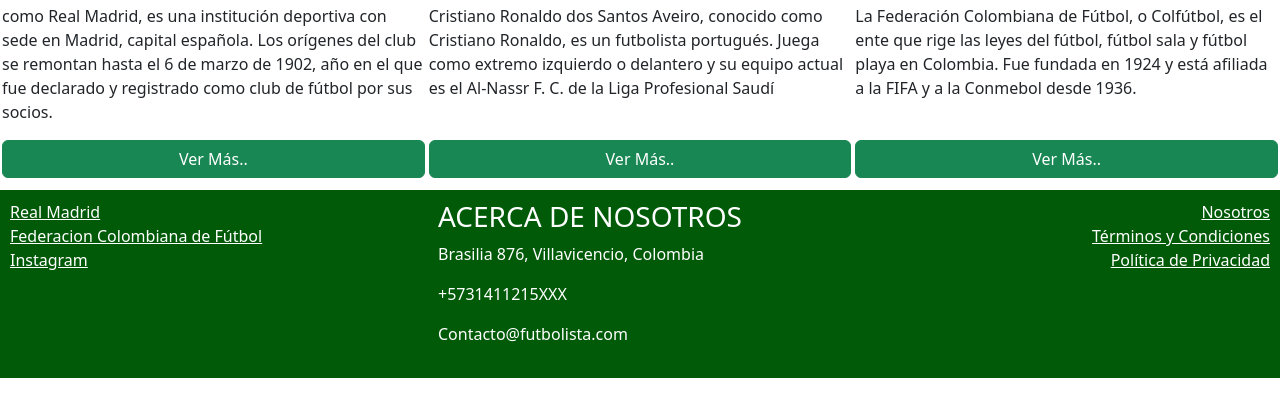
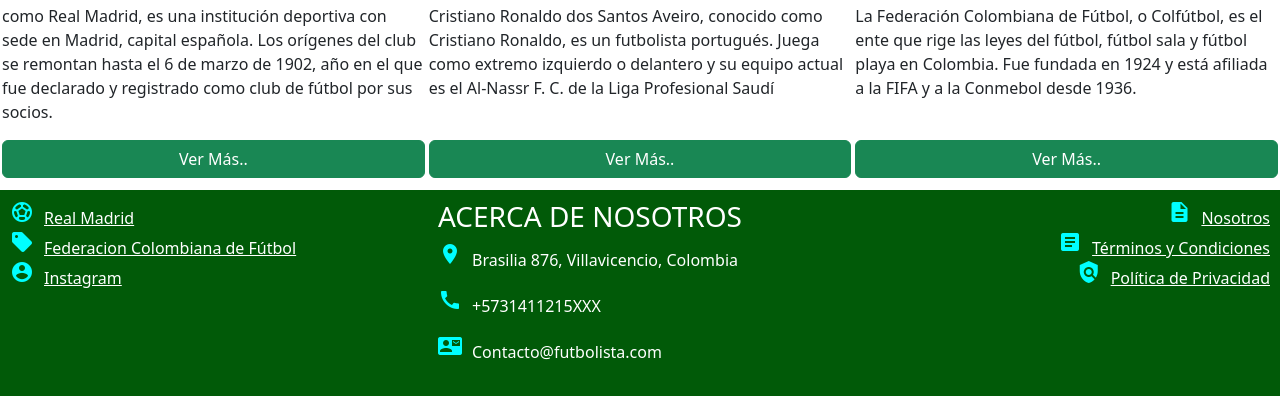
Before and after one commit to StevensCanon/GoalShirts, a website: page index.html in a window 1280 px wide. Shown: the part 832-1228 px from the top of the page. Drawn offline with nearby package versions, Linux system fonts and the light colour scheme; a web font is replaced by a local one.

Commit message:
Usando open-icons

```diff
--- a/css/style.css
+++ b/css/style.css
@@ -10,7 +10,8 @@
     color: #fff;
     margin-bottom: 0px;
     margin-top: 10px;
-  }
+}
+
 
 footer a{
   color: #fff;
@@ -24,3 +25,9 @@
   .btn-reserva{
     width: 100%;
   }
+
+  .footer-address-icon {
+   padding-right:10px ;
+   color: aqua;
+   padding-bottom: 4px;
+  }
--- a/index.html
+++ b/index.html
@@ -4,6 +4,9 @@
     <meta charset="UTF-8">
     <meta name="viewport" content="width=device-width, initial-scale=1.0">
     <link rel="Stylesheet" href="node_modules/bootstrap/dist/css/bootstrap.min.css">
+    <link rel="Stylesheet" href="node_modules/open-iconic/font/css/open-iconic-bootstrap.min.css">
+    <link href="https://fonts.googleapis.com/icon?family=Material+Icons"
+    rel="stylesheet">
     <link rel="Stylesheet" href="css/style.css">
 
 <title>Coursera</title>
@@ -98,9 +101,9 @@
   <div class="row">
     <div class="col-sm-4">
       <div class="d-flex flex-column">
-        <a href="https://www.realmadrid.com/">Real Madrid</a>
-        <a href="https://fcf.com.co/">Federacion Colombiana de Fútbol</a>
-        <a href="https://www.instagram.com/">Instagram</a>
+        <a href="https://www.realmadrid.com/"><span class="material-icons  footer-address-icon">sports_soccer</span>Real Madrid</a>
+        <a href="https://fcf.com.co/"><span class="material-icons  footer-address-icon">sell</span>Federacion Colombiana de Fútbol</a>
+        <a href="https://www.instagram.com/"><span class="material-icons  footer-address-icon">account_circle</span>Instagram</a>
       </div>
     </div>
 
@@ -108,18 +111,18 @@
       <div class="d-flex flex-column">
         <address>
           <h3>ACERCA DE NOSOTROS</h3>
-          <p>Brasilia 876, Villavicencio, Colombia</p>
-          <p>+5731411215XXX</p>
-          <p>Contacto@futbolista.com</p>
+          <p><span class="material-icons footer-address-icon">location_on</span>Brasilia 876, Villavicencio, Colombia</p>
+          <p><span class="material-icons footer-address-icon">call</span>+5731411215XXX</p>
+          <p><span class="material-icons footer-address-icon">contact_mail</span>Contacto@futbolista.com</p>
         </address>
       </div>
     </div>
 
-    <div class="col-sm-4">
-      <div class="d-flex flex-column align-items-end">
-        <a href="https://www.realmadrid.com/">Nosotros</a>
-        <a href="wwww.google.com">Términos y Condiciones</a>
-        <a href="wwww.google.com">Política de Privacidad</a>
+    <div class="col-sm-4 ">
+      <div class="d-flex flex-column align-items-end ">
+        <a href="https://www.realmadrid.com/"><span class="material-icons footer-address-icon">description</span>Nosotros</a>
+        <a href="wwww.google.com"><span class="material-icons footer-address-icon">article</span>Términos y Condiciones</a>
+        <a href="wwww.google.com"><span class="material-icons footer-address-icon">policy</span>Política de Privacidad</a>
       </div>
     </div>
   </div>
--- a/package.json
+++ b/package.json
@@ -15,6 +15,7 @@
   "dependencies": {
     "bootstrap": "^5.3.2",
     "jquery": "^3.7.1",
+    "open-iconic": "^1.1.1",
     "popper.js": "^1.16.1"
   }
 }
```
Also changed, not shown: 1 other file.
